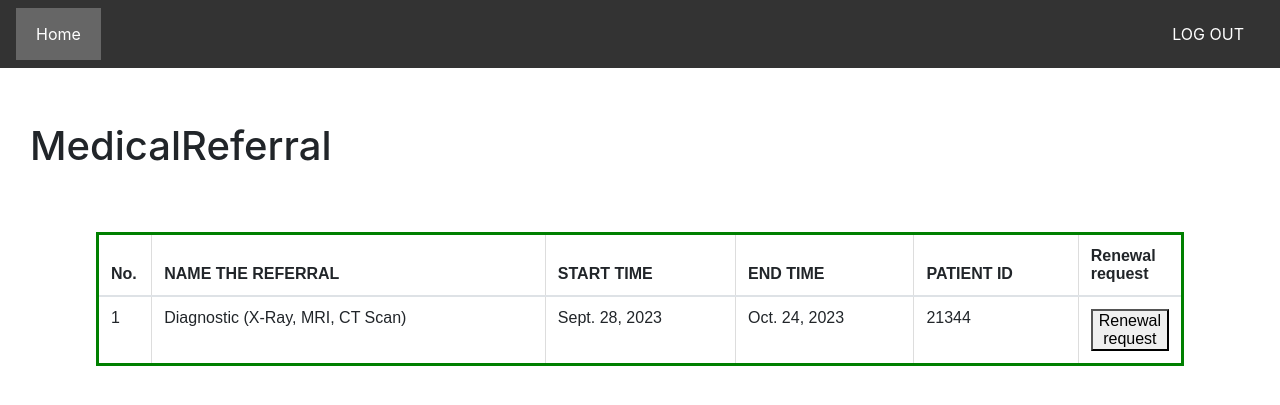
After one commit to AnfalNb/hospital-project, a Django app: page /referral/21344/ in a window 1280 px wide. The commit adds this page. Shown: the top 405 px of the page. Run offline with Django 4.2, Linux system fonts and the light colour scheme; data comes from the database, SQL or seed files in the repository; some libraries are stand-ins or nearby versions.

Commit message:
referral renewal
F4 for doctor -US15-Accept or Rejection of the referral renewal
F6 for patient US31- viewing medical referrals and renewing

Co-Authored-By: orzalena <47602952+orzalena@users.noreply.github.com>

```diff
--- a/HOSPITAL-MANGMENT/hospital_management_system/Templates/doctor_profile.html
+++ b/HOSPITAL-MANGMENT/hospital_management_system/Templates/doctor_profile.html
@@ -85,6 +85,8 @@ button:hover {
         <h1></h1>
 
   <div class="clearfix">
+    <a href="{% url 'renwe_ref'    %}">
+
       <button type="button" class="">Viewing a list of patients</button>
     </div>
         <h1></h1>
--- a/HOSPITAL-MANGMENT/hospital_management_system/Templates/patient_homepage.html
+++ b/HOSPITAL-MANGMENT/hospital_management_system/Templates/patient_homepage.html
@@ -112,8 +112,8 @@ button:hover {
 
 
     <div class="clearfix">
-
-      <button type="button" class="">viewing medical referrals and renewing</button>
+      <a href="{% url 'referral' patient.pk  %}">
+      <button type="button" class="">viewing medical referrals and renewing</button> </a>
     </div>
         <h1></h1>
 
--- /dev/null
+++ b/HOSPITAL-MANGMENT/hospital_management_system/Templates/referral.html
@@ -0,0 +1,113 @@
+<style>
+
+    /* Sticky navbar - toggles between relative and fixed, depending on the scroll position. It is positioned relative until a given offset position is met in the viewport - then it "sticks" in place (like position:fixed). The sticky value is not supported in IE or Edge 15 and earlier versions. However, for these versions the navbar will inherit default position */
+    .navbar {
+      overflow: hidden;
+      background-color: #333;
+      position: sticky;
+      position: -webkit-sticky;
+      top: 0;
+    }
+
+    /* Style the navigation bar links */
+    .navbar a {
+      float: left;
+      display: block;
+      color: white;
+      text-align: center;
+      padding: 14px 20px;
+      text-decoration: none;
+    }
+
+
+    /* Right-aligned link */
+    .navbar a.right {
+      float: right;
+    }
+
+    /* Change color on hover */
+    .navbar a:hover {
+      background-color: #ddd;
+      color: black;
+    }
+
+    /* Active/current link */
+    .navbar a.active {
+      background-color: #666;
+      color: white;
+    }
+
+    </style>
+
+    <div class="navbar">
+      <a href="{% url 'index'%} " class="active">Home</a>
+
+      <a href="#" class="right">LOG OUT</a>
+    </div>
+
+
+    <head>
+
+      <link rel="stylesheet" type="text/css" href="https://stackpath.bootstrapcdn.com/bootstrap/4.5.2/css/bootstrap.min.css">
+      <style>
+        table {
+            font-family: arial, sans-serif;
+            border-collapse: collapse;
+            margin: auto;
+            width: 50%;
+            border: 3px solid green;
+            padding: 10px;
+
+        }
+
+        td,
+        th {
+            border: 1px solid #dddddd;
+            text-align: left;
+            padding: 8px;
+        }
+
+        tr:nth-child(even) {
+            background-color: #dddddd;
+        }
+        .header{
+          padding: 30px;
+
+        }
+    </style>
+
+    </head>
+
+    <div class="header">
+      <br>
+      <h1> MedicalReferral </h1>
+      <br>
+    </div>
+
+
+    <table class='table' style="  width: 85%; ">
+        <thead>
+            <tr>
+                <th style="width:5%">No.</th>
+                <th>NAME THE REFERRAL </th>
+                <th>START TIME</th>
+                <th>END TIME </th>
+                <th>PATIENT ID </th>
+                <th style="width:5%"> Renewal request </th>
+            </tr>
+        </thead>
+        <tbody>
+            {% for ref in refs %}
+                <tr>
+                    <td>{{ forloop.counter }}</td>
+                    <td>{{ ref.name_referral }}</td>
+                    <td>{{ ref.start_time}}</td>
+                    <td>{{ ref.end_time }}</td>
+                    <td>{{ ref.patient_id }}</td>
+                    <td>
+                        <a href="{% url 'after_request_ref' ref.patient_id  %}"><button>Renewal request </button></a>
+                    </td>
+                </tr>
+            {% endfor %}
+        </tbody>
+    </table>
--- a/HOSPITAL-MANGMENT/hospital_management_system/core/admin.py
+++ b/HOSPITAL-MANGMENT/hospital_management_system/core/admin.py
@@ -7,3 +7,4 @@ admin.site.register(patient_a)
 admin.site.register(hospital_admin)
 admin.site.register(TestBlood)
 admin.site.register(EVENT_CAL)
+admin.site.register(MedicalReferral)
--- a/HOSPITAL-MANGMENT/hospital_management_system/core/urls.py
+++ b/HOSPITAL-MANGMENT/hospital_management_system/core/urls.py
@@ -26,5 +26,16 @@ urlpatterns=[
     re_path(r'^event/edit/(?P<event_id>\d+)/$', event, name='event_edit'),
     path('logout_patient/', logout_patient, name='logout_patient'),
     path('logout_patient_accepted/', logout_patient_accepted, name='logout_patient_accepted'),
+    # path('receving_work/<str:doctor_name>/',receving_work.as_view(),name="receving_work"),
+    path('referrals_renewing/<instance_id>', referrals_renewing, name='referrals_renewing'),
+    path('referral/<int:patient_id>/',referral,name="referral"),
+    path('after_request_ref/<int:patient_id>/',after_request_ref,name="after_request_ref"),
+    path('renwe_ref/',renwe_ref.as_view(),name="renwe_ref"),
+
+
+
+
+
+
 
      ]
--- a/HOSPITAL-MANGMENT/hospital_management_system/core/views.py
+++ b/HOSPITAL-MANGMENT/hospital_management_system/core/views.py
@@ -58,12 +58,11 @@ def login_patient(request):
         p_id=request.POST['p_id']
         p_password=request.POST['p_password']
         print(p_id,p_password)
-        #patient_user = get_object_or_404(patient_a,patientֹID=p_id,password_patientֹ=p_password)
-        #patient_user = patient_a.objects.get(patientֹID=p_id,password_patientֹ=p_password)
-        #p_user=patient_a.objects.get(patientֹID=p_id ,password_patientֹ=p_password ).exists()
         if patient_a.objects.filter(patientֹID=p_id ,password_patientֹ=p_password ).exists():
-            return render(request,'patient_homepage.html')
-           #return redirect('patient_homepage')
+            request.session['patient_id'] = p_id
+
+
+            return redirect('patient_homepage')
         else:
             return redirect('login_patient')
     else:
@@ -75,8 +74,11 @@ def login_patient(request):
 
 
 def patient_homepage(request):
-     return render(request,'patient_homepage.html')
-
+    patient_id = request.session['patient_id']
+    print(patient_id)
+    patient = patient_a.objects.get(patientֹID=patient_id)
+    print(patient)
+    return render(request, 'patient_homepage.html', {'patient': patient})
 
 
 def login_Doctor(request):
@@ -84,12 +86,11 @@ def login_Doctor(request):
         doctor_id=request.POST['doc_id']
         dpctor_password=request.POST['doc_password']
         print(doctor_id,dpctor_password)
-        #patient_user = get_object_or_404(patient_a,patientֹID=p_id,password_patientֹ=p_password)
-        #patient_user = patient_a.objects.get(patientֹID=p_id,password_patientֹ=p_password)
-        #p_user=patient_a.objects.get(patientֹID=p_id ,password_patientֹ=p_password ).exists()
+
         if doctor_a.objects.filter(DoctorID=doctor_id ,password_Doctor=dpctor_password).exists():
-            return render(request,'doctor_profile.html')
-           #return redirect('patient_homepage')
+            request.session['DoctorID'] = doctor_id
+            return redirect('doctor_profile')
+
         else:
             return redirect('login_Doctor')
     else:
@@ -101,12 +102,10 @@ def AdminLogin (request):
         Admin_username=request.POST['username']
         Admin_password=request.POST['password']
         print(Admin_username,Admin_password)
-        #patient_user = get_object_or_404(patient_a,patientֹID=p_id,password_patientֹ=p_password)
-        #patient_user = patient_a.objects.get(patientֹID=p_id,password_patientֹ=p_password)
-        #p_user=patient_a.objects.get(patientֹID=p_id ,password_patientֹ=p_password ).exists()
+
         if hospital_admin.objects.filter(username=Admin_username ,password=Admin_password ).exists():
             return render(request,'admin_profile.html')
-           #return redirect('patient_homepage')
+
         else:
             return redirect('AdminLogin')
     else:
@@ -127,7 +126,9 @@ def admin_profile(request):
     return render(request,'admin_profile.html')
 
 def doctor_profile(request):
-    return render(request,'doctor_profile.html')
+    doctor_id = request.session['DoctorID']
+    doctor = doctor_a.objects.get(DoctorID=doctor_id)
+    return render(request, 'doctor_profile.html', {'doctor': doctor})
 
 
 class test_blood(ListView):
@@ -197,63 +198,27 @@ def logout_patient(request):
     logout(request)
     # Redirect to a success page.
     return redirect('index')
-#=============================================================================================================================
-# def Doctor_signup(requst):
-#     First_name=requst.POST.get('firstname')
-#     print(First_name)
-#     Last_name=requst.POST.get('lastname')
-#     Phone_Number1=requst.POST.get('phone')
-#     Address=requst.POST.get('Address')
-#     Email_Address=requst.POST.get('email')
-#     Birth_Date=requst.POST.get('birthday')
-#     doctorID= requst.POST.get('DoctorId')
-#     password_Doctor= requst.POST.get('psw')
 
-#     mydoctordata=doctor_a(DoctorID= doctorID ,First_name=First_name,Last_name=Last_name,Phone_Number1=Phone_Number1,Address=Address,Email_Address=Email_Address,Birth_Date=Birth_Date,password_Doctor=password_Doctor)
-#     mydoctordata.save()
-#     return render(requst,'Doctor_signup.html')
+
+def referral(request, patient_id):
+    refs = MedicalReferral.objects.filter(patient_id=patient_id)
+    patient = patient_a.objects.get(pk =patient_id)
+    return render(request, 'referral.html', {'refs': refs, 'patient':patient})
 
 
 
-# def login_patient(requst):
-#     return render(requst,'login_patient.html')
+def after_request_ref(request,patient_id):
+    patient = patient_a.objects.get(patientֹID = patient_id)
+    return render(request,'after_request_ref.html', { 'patient':patient})
 
 
-# def patient_signup(requst):
-#     First_name=requst.POST.get('firstname')
-#     print(First_name)
-#     Last_name=requst.POST.get('lastname')
-#     Phone_Number1=requst.POST.get('phone')
-#     Address=requst.POST.get('Address')
-#     Email_Address=requst.POST.get('email')
-#     Birth_Date=requst.POST.get('birthday')
-#     patientֹID= requst.POST.get('patientid')
-#     password_patientֹ= requst.POST.get('psw')
+def referrals_renewing(request,instance_id):
+    instance = MedicalReferral.objects.get(pk=instance_id)
+    instance.end_time  = instance.end_time + timedelta(days=90)
+    instance.start_time= instance.start_time + timedelta(days=90)
+    instance.save()
+    return redirect('renwe_ref')
 
-#     mypatientdata=patient_a(patientֹID= patientֹID ,First_name=First_name,Last_name=Last_name,Phone_Number=Phone_Number1,Address=Address,Email_Address=Email_Address,Birth_Date=Birth_Date,password_patientֹ=password_patientֹ)
-#     mypatientdata.save()
-#     return render(requst,'patient_signup.html')
-
-
- # # if request.method== 'GET':
-    # if request.method == 'POST':
-    #     p_id=request.POST['p_id']
-    #     p_password=request.POST['p_password']
-    #     print(p_id,p_password)
-    #     patient_user = patient_a.objects.get(patientֹID=p_id,password_patientֹ=p_password)
-    #     # p_user=authenticate(patientֹID=p_id ,password_patientֹ=p_password )
-    #     print(patient_user)
-    #     if patient_user is not None:
-    #        login(request, patient_user)
-    #        return redirect('patient_homepage')
-
-    #     else:
-    #         return redirect('login_patient')
-    # else:
-    #     return render(request, 'login_patient.html',{})
-            # context={"error": "Invalid id patient"}
-            # return HttpResponse("<h1>//////////// hospital mangment system website")
-            # render(request, 'login_patient.html',context)
-
-        # return redirect('patient_homepage.html')
-#    return render(request, 'login_patient.html',{})
+class renwe_ref(ListView):
+    model = MedicalReferral
+    template_name = 'renwe_ref.html'
```
Also changed, not shown: HOSPITAL-MANGMENT/hospital_management_system/Templates/after_request_ref.html (added, +58 -0 lines), HOSPITAL-MANGMENT/hospital_management_system/Templates/renwe_ref.html (added, +113 -0 lines), HOSPITAL-MANGMENT/hospital_management_system/core/models.py (+15 -2 lines), HOSPITAL-MANGMENT/hospital_management_system/media/צילום_מסך_20230113_104705.png (added), HOSPITAL-MANGMENT/hospital_management_system/mydb.sqlite3.
